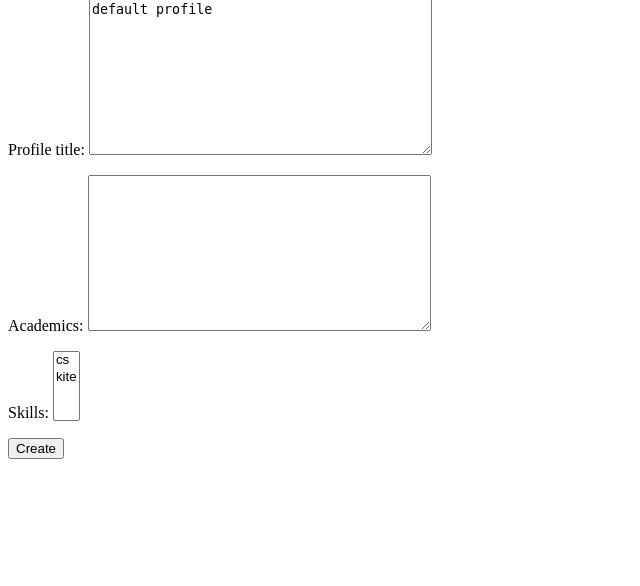
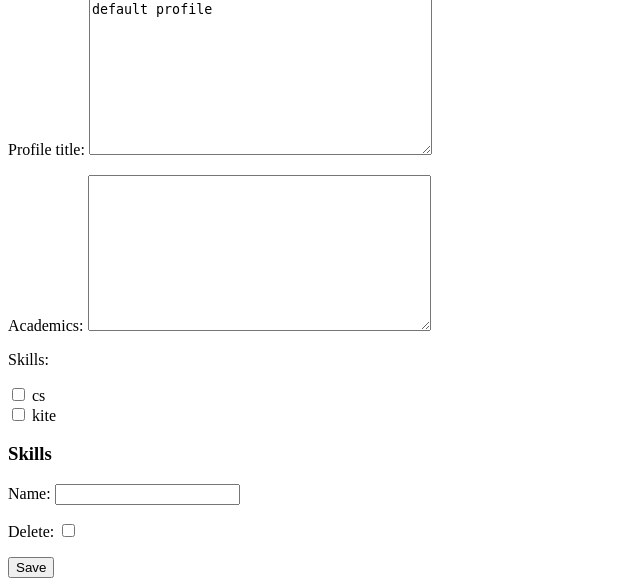
Before and after one commit to SnowHana/hiremonkey, a Django app: page /create_job_seeker/ in a window 1280 px wide. Shown: the part 223-809 px from the top of the page, without its empty margins (0-640 px from the left). Before the commit the page ends 682 px from the top, so only its background shows below. Run offline with Django 4.2, Linux system fonts and the light colour scheme; a user stored in the database is signed in; data comes from the database, SQL or seed files in the repository; both versions use the stored data as it was after the commit.

Commit message:
tryning to implement Skill creation form when a user is creating a profile

```diff
--- a/backend/hiremonkey/base/forms.py
+++ b/backend/hiremonkey/base/forms.py
@@ -1,14 +1,21 @@
 from django import forms
-from .models import JobSeeker, Recruiter
+from .models import JobSeeker, Recruiter, Skill
 
 
 class JobSeekerForm(forms.ModelForm):
     class Meta:
         model = JobSeeker
         fields = ["profile_title", "academics", "skills"]
+        widgets = {"skills": forms.CheckboxSelectMultiple()}
 
 
 class RecruiterForm(forms.ModelForm):
     class Meta:
         model = Recruiter
         fields = ["company"]
+
+
+class SkillForm(forms.ModelForm):
+    class Meta:
+        model = Skill
+        fields = ["name"]
--- a/backend/hiremonkey/base/models.py
+++ b/backend/hiremonkey/base/models.py
@@ -3,19 +3,6 @@ from django.utils import timezone
 from django.contrib.auth.models import User
 from django.contrib.contenttypes.fields import GenericForeignKey
 from django.contrib.contenttypes.models import ContentType
-
-
-# Create your models here.
-
-
-# class Ape(models.Model):
-#     name = models.CharField(max_length=200)
-#     description = models.TextField(null=True, blank=True)
-#     updated = models.DateTimeField(auto_now=True)
-#     created = models.DateTimeField(auto_now_add=True)
-
-#     def __str__(self):
-#         return self.name
 
 
 class Skill(models.Model):
@@ -64,7 +51,7 @@ class JobSeeker(Profile):
         User, on_delete=models.CASCADE, related_name="job_seeker_profiles"
     )
     academics = models.TextField(blank=True, null=True)
-    skills = models.ManyToManyField("Skill", related_name="profiles")
+    skills = models.ManyToManyField("Skill", related_name="job_seekers")
 
     def save(self, *args, **kwargs):
 
--- a/backend/hiremonkey/base/templates/base/create_job_seeker.html
+++ b/backend/hiremonkey/base/templates/base/create_job_seeker.html
@@ -5,7 +5,20 @@
 <h1>Create Job Seeker Profile</h1>
 <form method="post">
     {% csrf_token %}
-    {{ form.as_p }}
-    <button type="submit">Create</button>
+    {{ job_seeker_form.as_p }}
+    <h3>Skills</h3>
+    {{ skill_formset.management_form }}
+    <div id="skills">
+        {% for form in skill_formset %}
+        <div class="skill-form">
+            {{ form.as_p }}
+            {% if form.instance.pk %}
+            <label for="{{ form.prefix }}-DELETE">Delete</label>
+            {{ form.DELETE }}
+            {% endif %}
+        </div>
+        {% endfor %}
+    </div>
+    <button type="submit">Save</button>
 </form>
 {% endblock content %}
--- a/backend/hiremonkey/base/views.py
+++ b/backend/hiremonkey/base/views.py
@@ -1,3 +1,4 @@
+from django.forms import modelformset_factory
 from django.http import Http404
 from django.shortcuts import get_object_or_404, redirect, render
 from django.contrib.auth.models import User
@@ -6,8 +7,8 @@ from django.contrib.auth import authenticate, login, logout
 from django.contrib.auth.forms import UserCreationForm
 from django.contrib.auth.decorators import login_required
 from django.contrib import messages
-from .models import JobSeeker, Profile, ProfileReference, Recruiter
-from .forms import JobSeekerForm, RecruiterForm
+from .models import JobSeeker, Profile, ProfileReference, Recruiter, Skill
+from .forms import JobSeekerForm, RecruiterForm, SkillForm
 
 
 def home(request):
@@ -109,22 +110,53 @@ def select_profile_type(request):
 
 @login_required
 def create_job_seeker(request):
+    SkillFormSet = modelformset_factory(Skill, form=SkillForm, extra=1, can_delete=True)
     if request.method == "POST":
-        # Ceate a job seeker
-        form = JobSeekerForm(request.POST)
-        if form.is_valid():
-            job_seeker = form.save(commit=False)
+        job_seeker_form = JobSeekerForm(request.POST)
+        skill_formset = SkillFormSet(request.POST, queryset=Skill.objects.none())
+
+        if job_seeker_form.is_valid() and skill_formset.is_valid():
+            job_seeker = job_seeker_form.save(commit=False)
             job_seeker.user = request.user
             job_seeker.save()
-            messages.success(request, "Successfully created a job seeker profile!")
+            job_seeker_form.save_m2m()  # Save the many-to-many relationships
+
+            # Save new skills
+            for form in skill_formset:
+                if form.cleaned_data and not form.cleaned_data.get("DELETE", False):
+                    skill = form.save()
+                    job_seeker.skills.add(skill)
+
+            messages.success(request, "Job Seeker profile created successfully!")
             return redirect("home")
-        else:
-            messages.error(
-                request, "Error occured during creating a job seeker profile"
-            )
     else:
-        form = JobSeekerForm()
-        return render(request, "base/create_job_seeker.html", {"form": form})
+        job_seeker_form = JobSeekerForm()
+        skill_formset = SkillFormSet(queryset=Skill.objects.none())
+
+    return render(
+        request,
+        "base/create_job_seeker.html",
+        {"job_seeker_form": job_seeker_form, "skill_formset": skill_formset},
+    )
+
+
+# def create_job_seeker(request):
+#     if request.method == "POST":
+#         # Ceate a job seeker
+#         form = JobSeekerForm(request.POST)
+#         if form.is_valid():
+#             job_seeker = form.save(commit=False)
+#             job_seeker.user = request.user
+#             job_seeker.save()
+#             messages.success(request, "Successfully created a job seeker profile!")
+#             return redirect("home")
+#         else:
+#             messages.error(
+#                 request, "Error occured during creating a job seeker profile"
+#             )
+#     else:
+#         form = JobSeekerForm()
+#         return render(request, "base/create_job_seeker.html", {"form": form})
 
 
 @login_required
```
Also changed, not shown: backend/hiremonkey/db.sqlite3.
